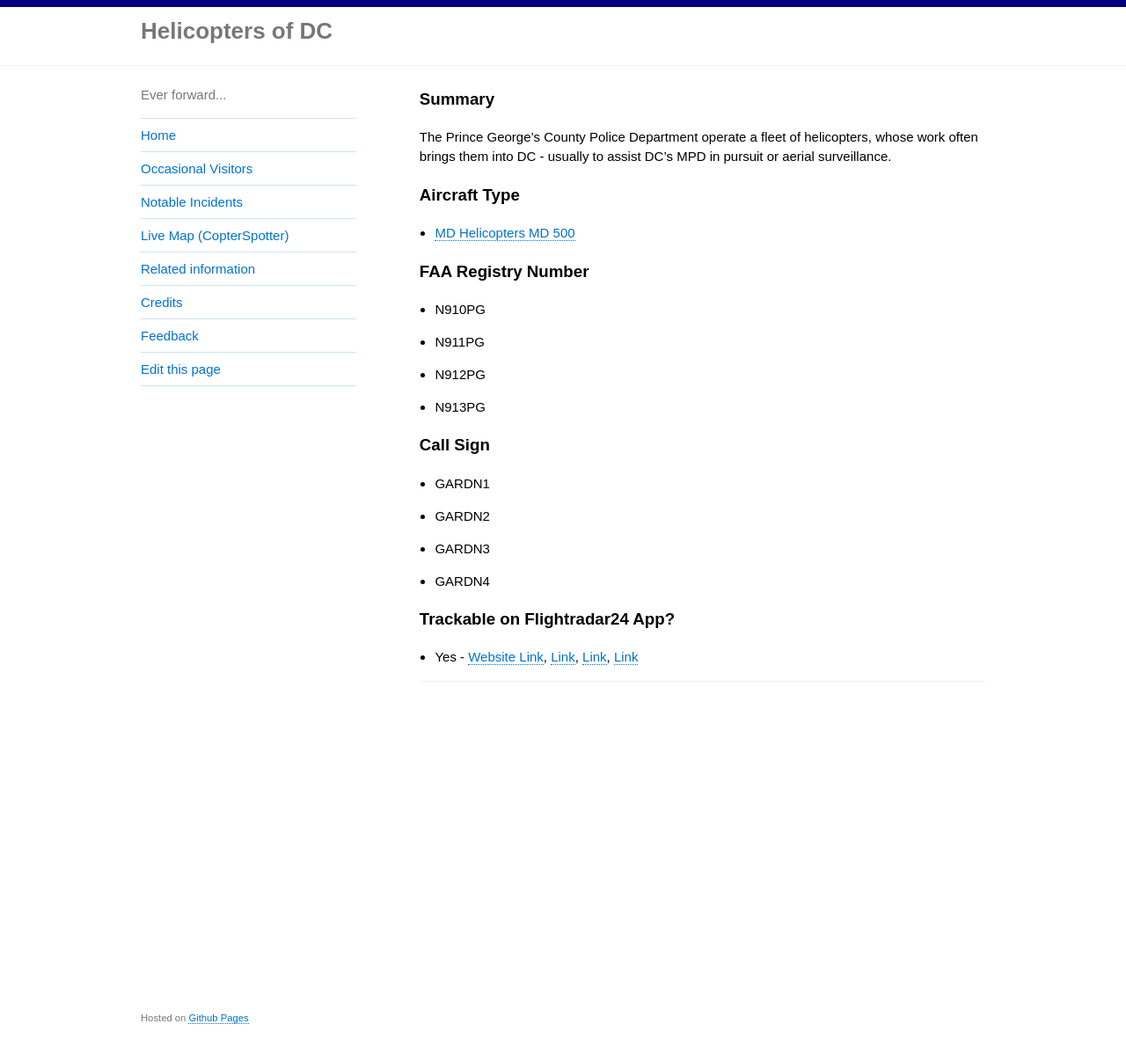
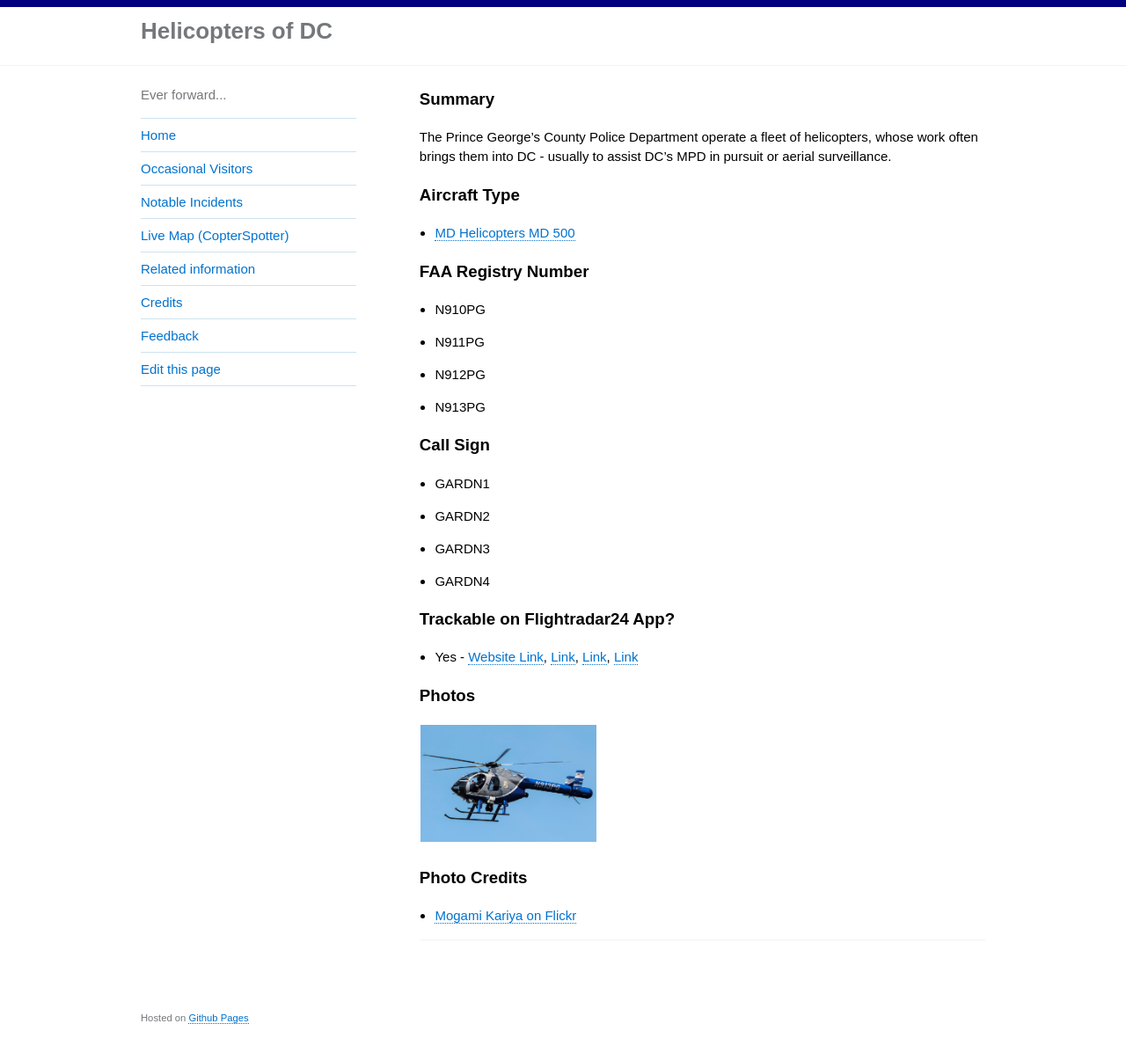
Before and after one commit to gbinal/dc-helicopters, a Jekyll site: the page built from _helicopters/991-prince-georges-county-police.md, in a window 1280 px wide and 1197 px high. Shown: the whole window at 88% size. Built offline with Jekyll 4.4.1, drawn with Linux system fonts in a browser that asks for light colours.

Commit message:
adding images

```diff
--- a/_helicopters/991-prince-georges-county-police.md
+++ b/_helicopters/991-prince-georges-county-police.md
@@ -1,5 +1,6 @@
 ---
 title: 'Prince George's County Police'
+image: /pictures/PG_County_Police.jpg
 ---
 
 ### Summary
@@ -24,3 +25,15 @@ The Prince George's County Police Department operate a fleet of helicopters, who
 
 ### Trackable on Flightradar24 App?
 * Yes - [Website Link](https://www.flightradar24.com/data/aircraft/n910pg), [Link](https://www.flightradar24.com/data/aircraft/n911pg), [Link](https://www.flightradar24.com/data/aircraft/n912pg), [Link](https://www.flightradar24.com/data/aircraft/n913pg)
+
+### Photos
+
+<table style="width:100%">
+  <tr>
+    <td><img src="https://helicoptersofdc.com/pictures/PG_County_Police.jpg" alt="Prince George's County Police Helicopter" width="200"></td>
+  </tr>
+  </table>
+
+### Photo Credits
+
+* [Mogami Kariya on Flickr](https://www.flickr.com/photos/kariyamogami/52003545570/in/photolist-2cU57qi-2kXKEh2-2krL5e9-2ncVgQR-2nd1Kez-2nd4hhz-2nd1KeV-2nenLjE-8Egwmi)
```
